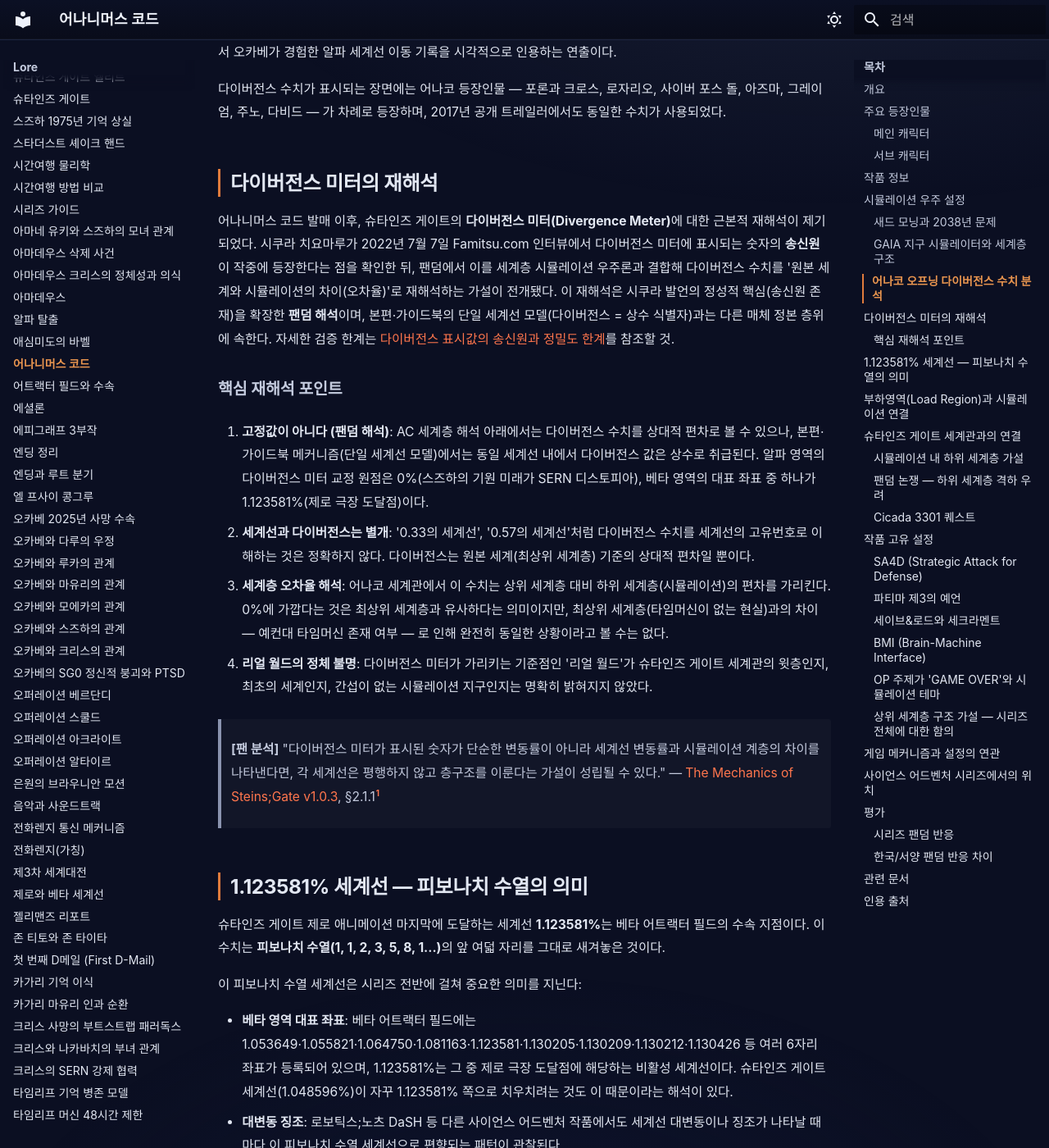
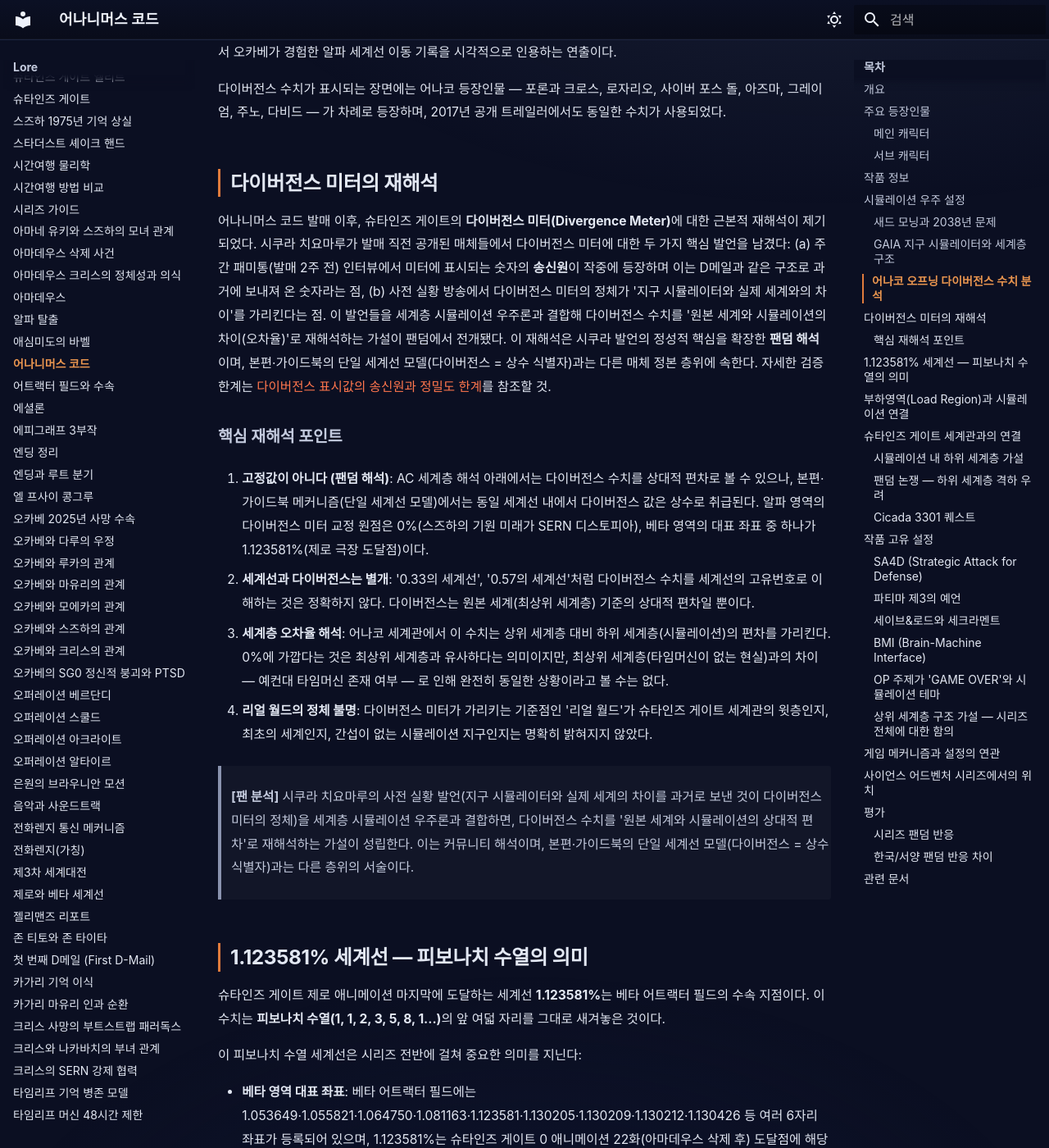
Before and after one commit to sgwiki/sgwiki.github.io, an MkDocs documentation site: the page built from wiki/lore/어나니머스-코드.md, in a window 1280 px wide and 1400 px high, scrolled down 3861 px. Shown: the whole window at 82% size. Built offline with MkDocs 1.6.1 and Material for MkDocs 9.7.7, drawn with Linux system fonts in a browser that asks for light colours; some web fonts are replaced; some of the changed text lies outside the part shown.

Commit message:
fix(wiki): 어나니머스-코드 — P10 21c9bb7c 패치 적용

```diff
--- a/wiki/lore/어나니머스-코드.md
+++ b/wiki/lore/어나니머스-코드.md
@@ -90,7 +90,7 @@ GAIA는 지구의 모든 물리 법칙을 디지털화하여 완벽히 구현한
 
 ## 다이버전스 미터의 재해석
 
-어나니머스 코드 발매 이후, 슈타인즈 게이트의 **다이버전스 미터(Divergence Meter)**에 대한 근본적 재해석이 제기되었다. 시쿠라 치요마루가 2022년 7월 7일 Famitsu.com 인터뷰에서 다이버전스 미터에 표시되는 숫자의 **송신원**이 작중에 등장한다는 점을 확인한 뒤, 팬덤에서 이를 세계층 시뮬레이션 우주론과 결합해 다이버전스 수치를 '원본 세계와 시뮬레이션의 차이(오차율)'로 재해석하는 가설이 전개됐다. 이 재해석은 시쿠라 발언의 정성적 핵심(송신원 존재)을 확장한 **팬덤 해석**이며, 본편·가이드북의 단일 세계선 모델(다이버전스 = 상수 식별자)과는 다른 매체 정본 층위에 속한다. 자세한 검증 한계는 [다이버전스 표시값의 송신원과 정밀도 한계](다이버전스-표시값-정밀도.md)를 참조할 것.
+어나니머스 코드 발매 이후, 슈타인즈 게이트의 **다이버전스 미터(Divergence Meter)**에 대한 근본적 재해석이 제기되었다. 시쿠라 치요마루가 발매 직전 공개된 매체들에서 다이버전스 미터에 대한 두 가지 핵심 발언을 남겼다: (a) 주간 패미통(발매 2주 전) 인터뷰에서 미터에 표시되는 숫자의 **송신원**이 작중에 등장하며 이는 D메일과 같은 구조로 과거에 보내져 온 숫자라는 점, (b) 사전 실황 방송에서 다이버전스 미터의 정체가 '지구 시뮬레이터와 실제 세계와의 차이'를 가리킨다는 점. 이 발언들을 세계층 시뮬레이션 우주론과 결합해 다이버전스 수치를 '원본 세계와 시뮬레이션의 차이(오차율)'로 재해석하는 가설이 팬덤에서 전개됐다. 이 재해석은 시쿠라 발언의 정성적 핵심을 확장한 **팬덤 해석**이며, 본편·가이드북의 단일 세계선 모델(다이버전스 = 상수 식별자)과는 다른 매체 정본 층위에 속한다. 자세한 검증 한계는 [다이버전스 표시값의 송신원과 정밀도 한계](다이버전스-표시값-정밀도.md)를 참조할 것.
 
 ### 핵심 재해석 포인트
 
@@ -102,7 +102,7 @@ GAIA는 지구의 모든 물리 법칙을 디지털화하여 완벽히 구현한
 
 4. **리얼 월드의 정체 불명**: 다이버전스 미터가 가리키는 기준점인 '리얼 월드'가 슈타인즈 게이트 세계관의 윗층인지, 최초의 세계인지, 간섭이 없는 시뮬레이션 지구인지는 명확히 밝혀지지 않았다.
 
-> **[팬 분석]** "다이버전스 미터가 표시된 숫자가 단순한 변동률이 아니라 세계선 변동률과 시뮬레이션 계층의 차이를 나타낸다면, 각 세계선은 평행하지 않고 층구조를 이룬다는 가설이 성립될 수 있다." — [The Mechanics of Steins;Gate v1.0.3](../근거자료/비공식/mechanics-of-steins-gate/ch2.md), §2.1.1[^1]
+> **[팬 분석]** 시쿠라 치요마루의 사전 실황 발언(지구 시뮬레이터와 실제 세계의 차이를 과거로 보낸 것이 다이버전스 미터의 정체)을 세계층 시뮬레이션 우주론과 결합하면, 다이버전스 수치를 '원본 세계와 시뮬레이션의 상대적 편차'로 재해석하는 가설이 성립한다. 이는 커뮤니티 해석이며, 본편·가이드북의 단일 세계선 모델(다이버전스 = 상수 식별자)과는 다른 층위의 서술이다.
 
 ## 1.123581% 세계선 — 피보나치 수열의 의미
 
@@ -110,7 +110,7 @@ GAIA는 지구의 모든 물리 법칙을 디지털화하여 완벽히 구현한
 
 이 피보나치 수열 세계선은 시리즈 전반에 걸쳐 중요한 의미를 지닌다:
 
-- **베타 영역 대표 좌표**: 베타 어트랙터 필드에는 1.053649·1.055821·1.064750·1.081163·1.123581·1.130205·1.130209·1.130212·1.130426 등 여러 6자리 좌표가 등록되어 있으며, 1.123581%는 그 중 제로 극장 도달점에 해당하는 비활성 세계선이다. 슈타인즈 게이트 세계선(1.048596%)이 자꾸 1.123581% 쪽으로 치우치려는 것도 이 때문이라는 해석이 있다.
+- **베타 영역 대표 좌표**: 베타 어트랙터 필드에는 1.053649·1.055821·1.064750·1.081163·1.123581·1.130205·1.130209·1.130212·1.130426 등 여러 6자리 좌표가 등록되어 있으며, 1.123581%는 슈타인즈 게이트 0 애니메이션 22화(아마데우스 삭제 후) 도달점에 해당하는 비활성 세계선이다. 슈타인즈 게이트 세계선(1.048596%)이 자꾸 1.123581% 쪽으로 치우치려는 것도 이 때문이라는 해석이 있다.
 - **대변동 징조**: 로보틱스;노츠 DaSH 등 다른 사이언스 어드벤처 작품에서도 세계선 대변동이나 징조가 나타날 때마다 이 피보나치 수열 세계선으로 편향되는 패턴이 관찰된다.
 - **다이버전스 겹침 현상**: 슈타인즈 게이트 세계선(1.048596%)과 제로 세계선(1.123581%)의 수치가 미터기에서 겹쳐 보이는 현상이 소설판과 어나코 오프닝 모두에서 등장하며, 이에 대해 여러 가설이 존재한다.
 
@@ -248,7 +248,3 @@ OP 주제가 **'GAME OVER'** (이토 카나코, 작사 시쿠라 치요마루)
 - [다이버전스 (Divergence)](다이버전스.md)
 - [세계선 (Worldline)](세계선.md)
 - [슈타인즈 게이트 0](슈타인즈-게이트-0.md)
-
-## 인용 출처
-
-[^1]: [The Mechanics of Steins;Gate v1.0.3](../근거자료/비공식/mechanics-of-steins-gate/ch2.md) — §2.1.1 World Lines 및 시뮬레이션 계층 가설 요약
```
